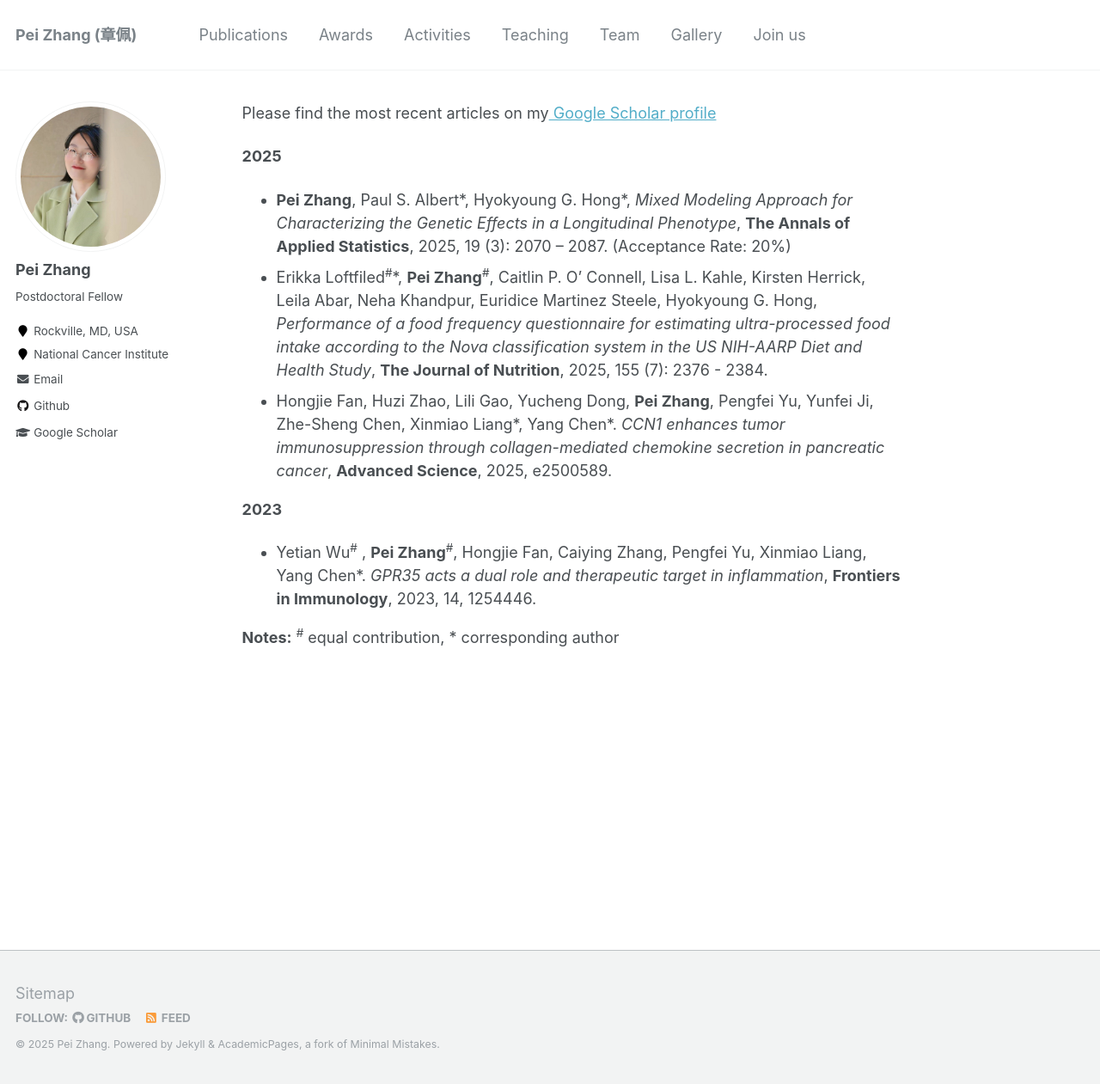
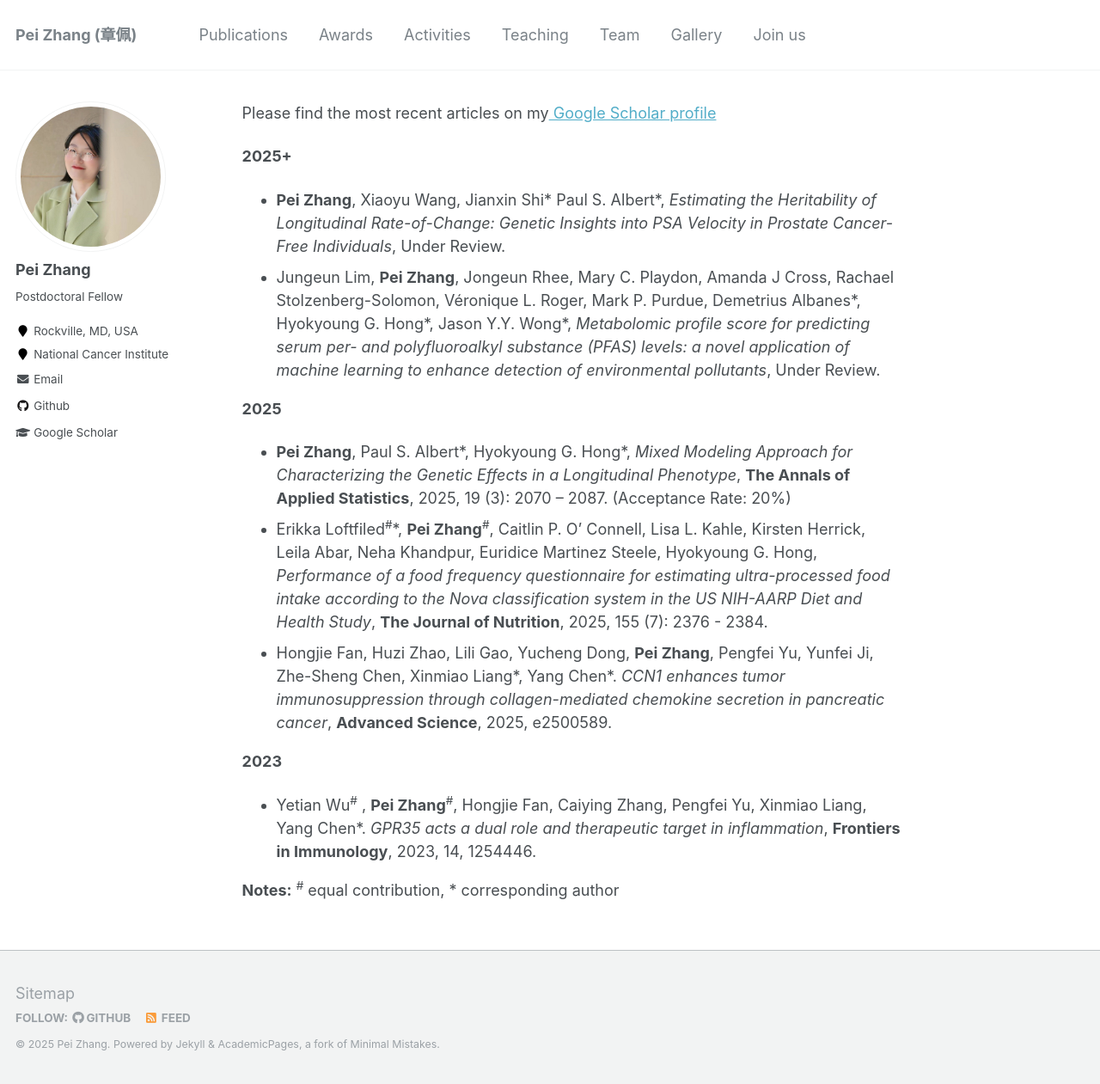
Before and after one commit to BettyzhangPei/BettyzhangPei.github.io, a Jekyll site: the page built from _pages/publications.md, in a window 1280 px wide and 1261 px high. Shown: the whole window at 86% size. Built offline with Jekyll 4.4.1, drawn with Linux system fonts in a browser that asks for light colours.

Commit message:
Revise publications for 2025
Updated publication entries for 2025, including new articles under review and accepted.

```diff
--- a/_pages/publications.md
+++ b/_pages/publications.md
@@ -6,6 +6,10 @@ author_profile: true
 ---
 
 Please find the most recent articles on my<a href="https://scholar.google.com/citations?user=kPMGDoEAAAAJ&hl=en"> Google Scholar profile</a>
+
+<b>2025+</b>
+-	**Pei Zhang**, Xiaoyu Wang, Jianxin Shi\* Paul S. Albert\*, *Estimating the Heritability of Longitudinal Rate-of-Change: Genetic Insights into PSA Velocity in Prostate Cancer-Free Individuals*, Under Review.
+-	Jungeun Lim, **Pei Zhang**, Jongeun Rhee, Mary C. Playdon, Amanda J Cross, Rachael Stolzenberg-Solomon, Véronique L. Roger, Mark P. Purdue, Demetrius Albanes\*, Hyokyoung G. Hong\*, Jason Y.Y. Wong\*,   *Metabolomic profile score for predicting serum per- and polyfluoroalkyl substance (PFAS) levels: a novel application of machine learning to enhance detection of environmental pollutants*, Under Review.
 
 <b>2025</b>
 -	**Pei Zhang**, Paul S. Albert\*, Hyokyoung G. Hong\*, *Mixed Modeling Approach for Characterizing the Genetic Effects in a Longitudinal Phenotype*, **The Annals of Applied Statistics**, 2025, 19 (3): 2070 – 2087. (Acceptance Rate: 20%)
```
